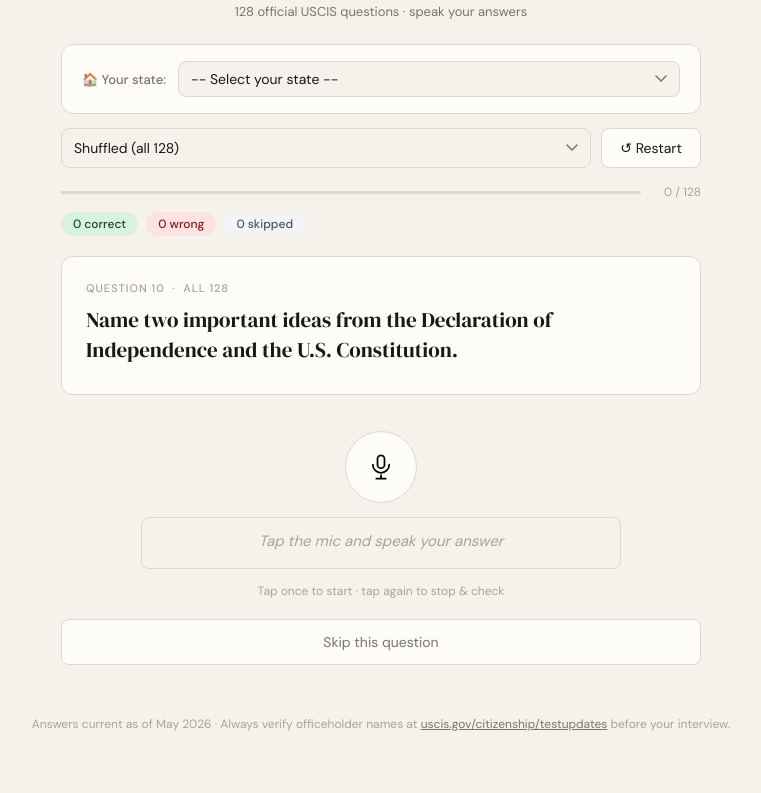
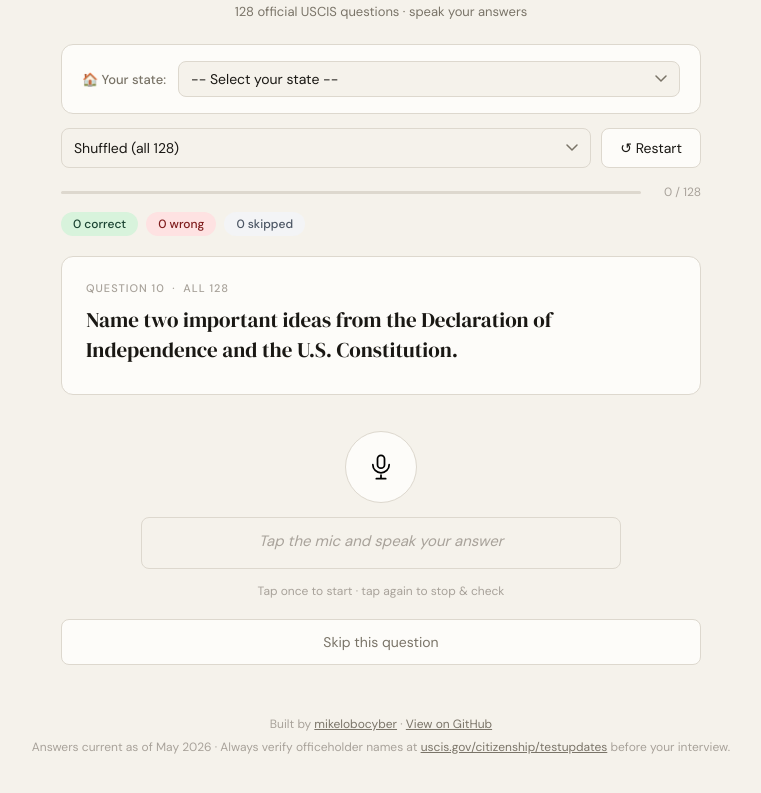
Before and after one commit to mikelobocyber/voice-civics-128, a plain HTML site: page index.html in a window 1280 px wide. Shown: the part 101-894 px from the top of the page, without its empty margins (259-1020 px from the left). Drawn offline with Linux system fonts and the light colour scheme.

Commit message:
Update to keep up with main and slight changes.

```diff
--- a/civics-quiz.html
+++ b/index.html
@@ -4,7 +4,7 @@
   voice-civics-128
   U.S. Naturalization Civics Test Practice (2025 version)
 
-  Author:  Miguel Angel Sevilla Ruiz (Wolf)
+  Author: Mikelobocyber
   GitHub:  https://github.com/mikelobocyber
   Repo:    https://github.com/mikelobocyber/voice-civics-128
   License: MIT
@@ -597,6 +597,10 @@
 </main>
 
 <footer>
+  Built by <a href="https://github.com/mikelobocyber" target="_blank">mikelobocyber</a>
+  &middot;
+  <a href="https://github.com/mikelobocyber/voice-civics-128" target="_blank">View on GitHub</a>
+  <br>
   Answers current as of May 2026 &middot; Always verify officeholder names at
   <a href="https://www.uscis.gov/citizenship/testupdates" target="_blank">uscis.gov/citizenship/testupdates</a>
   before your interview.
```
Also changed, not shown: 1 other file.
